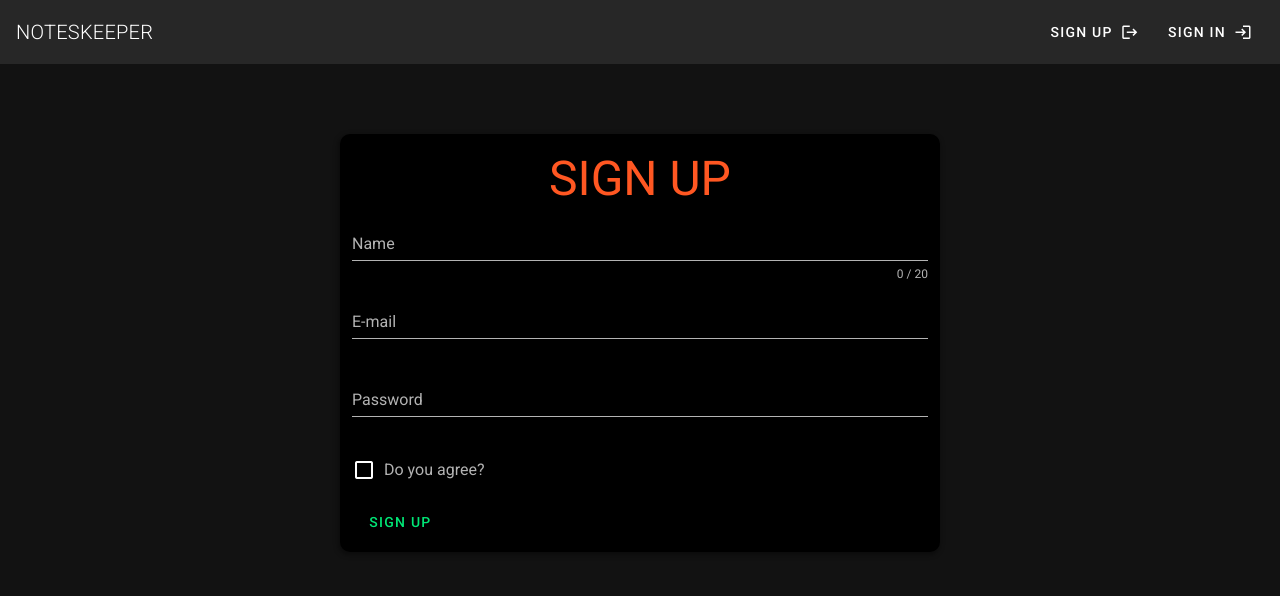
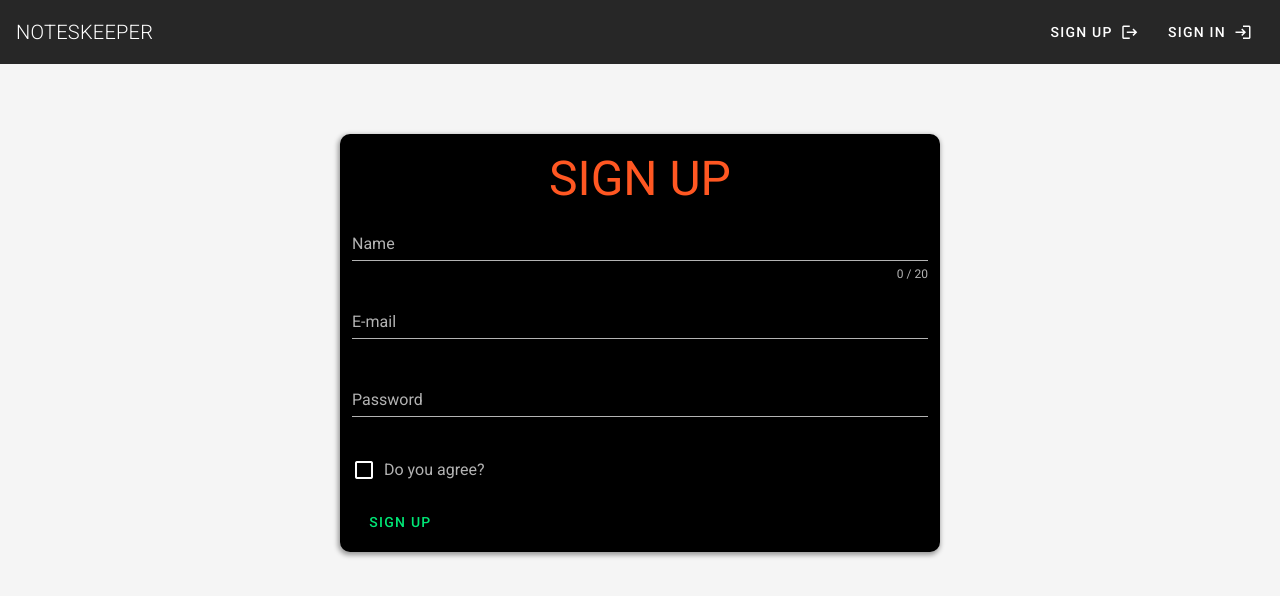
Before and after one commit to ameyjakate2001/NotesKeeper, a Nuxt app: page /Sign-up in a window 1280 px wide. Shown: the top 596 px of the page. Built offline with nearby package versions, Linux system fonts and the light colour scheme.

Commit message:
Update Sign-up.vue

```diff
--- a/pages/Sign-up.vue
+++ b/pages/Sign-up.vue
@@ -62,6 +62,7 @@ import ComponentA from '../components/Navbar'
 
 
 export default {
+  name: 'signup',
   components: {
     ComponentA
   },
@@ -103,7 +104,7 @@ export default {
 </script>
 
 <style scoped>
-.app{
+#app{
   background-color:whitesmoke;
 }
   .myForm{
```
